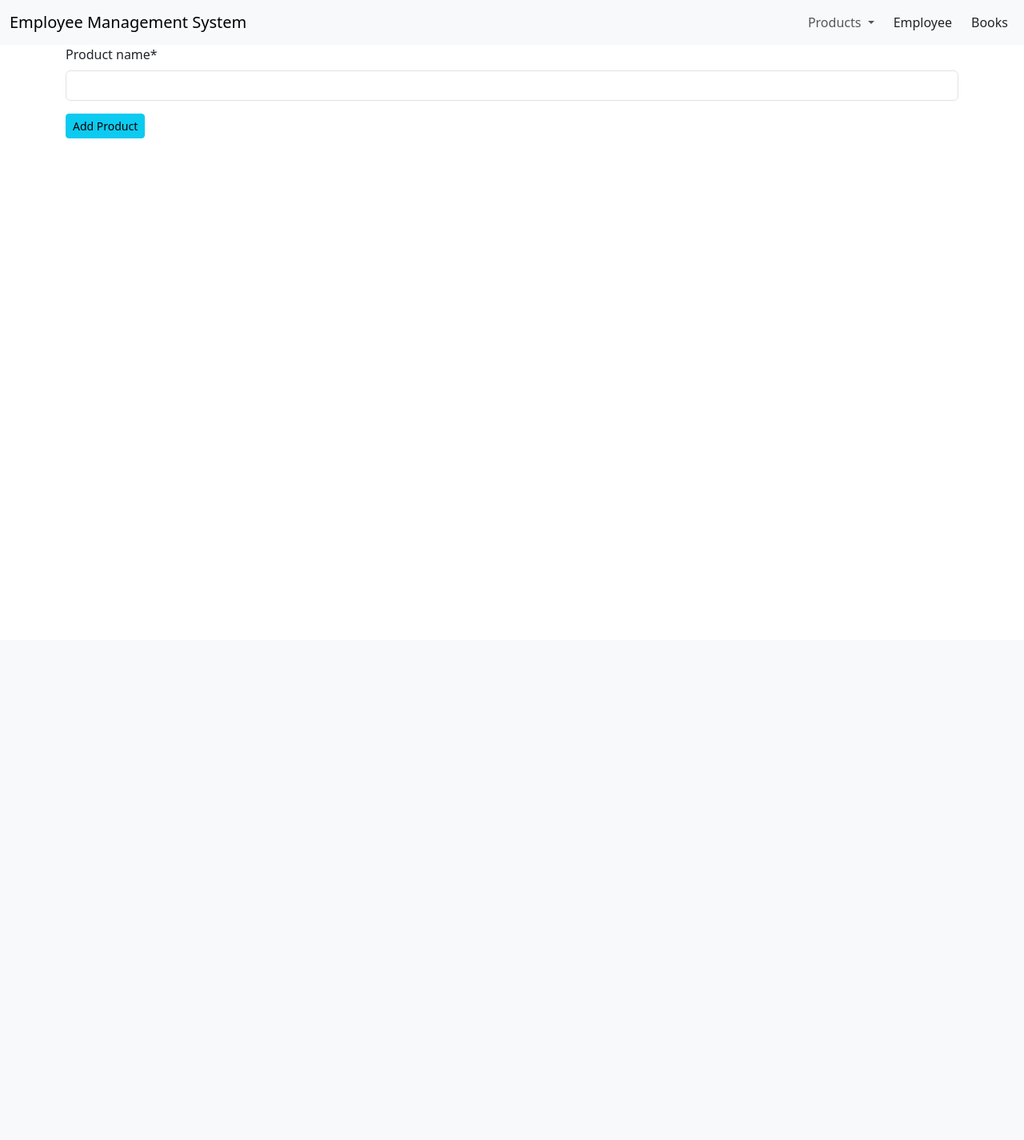
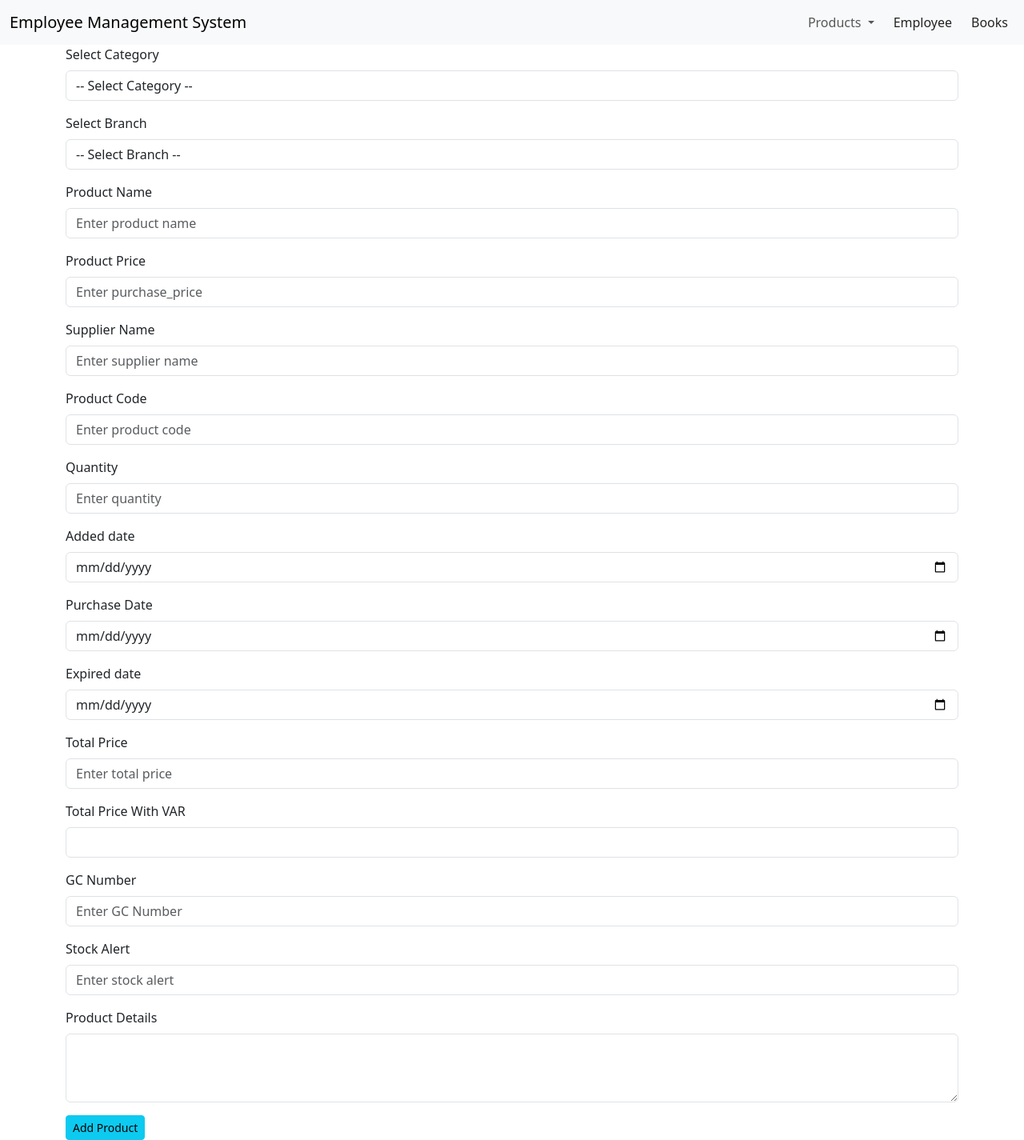
Before and after one commit to hahahang0/django_crud_two, a Django app: page /products/create/ in a window 1280 px wide. Shown: the whole page at 80% size. Before the commit the page ends 173 px from the top, so only its background shows below. Run offline with Django 5.2, Linux system fonts and the light colour scheme; data that the repository does not hold is empty; some libraries are stand-ins or nearby versions.

Commit message:
mulitple options in select and custom form 2025-02-23

```diff
--- a/category/views.py
+++ b/category/views.py
@@ -1,6 +1,7 @@
 from django.shortcuts import render,redirect,get_object_or_404
 from .models import Category
 from .forms import CategoryForm
+
 
 # Create your views here.
 
--- a/products/forms.py
+++ b/products/forms.py
@@ -4,4 +4,4 @@ from .models import Products
 class ProductForm(forms.ModelForm):
     class Meta:
         model = Products
-        fields = ['product_name']
+        fields = ['product_name','supplier_name','product_code','quantity','stock_alert','added_date','purchase_date','exp_date','purchase_price','total_price','total_price_with_vat','GC_number','product_details','branch','product_category']
--- a/products/templates/products/create.html
+++ b/products/templates/products/create.html
@@ -1,12 +1,94 @@
 {% extends 'base.html' %}
-{% block title %}  Create Products {% endblock title %}
+{% block title %}Create Products{% endblock title %}
+
 {% block content %}
-{% load crispy_forms_tags %}
 <div class="container-md">
-     <form action="" method="POST">
+    <form method="POST">
         {% csrf_token %}
-        {{   form|crispy   }}
+
+        <div class="mb-3">
+            <label for="category" class="form-label">Select Category</label>
+            <select name="product_category" id="category" class="form-control" required>
+                <option value="">-- Select Category --</option>
+                {% for category in categories %}
+                    <option value="{{ category.category_id }}">{{ category.category_name }}</option>
+                {% endfor %}
+            </select>
+        </div>
+
+        <div class="mb-3">
+            <label for="branch" class="form-label">Select Branch</label>
+            <select name="branch" id="branch" class="form-control" required>
+                <option value="">-- Select Branch --</option>
+                {% for branch in branches %}
+                    <option value="{{ branch.id }}">{{ branch.branch_name }}</option>
+                {% endfor %}
+            </select>
+        </div>
+
+        <div class="mb-3">
+            <label for="product_name" class="form-label">Product Name</label>
+            <input type="text" name="product_name" id="product_name" class="form-control" placeholder="Enter product name" required>
+        </div>
+
+        <div class="mb-3">
+            <label for="purchase_price" class="form-label">Product Price</label>
+            <input type="number" step="0.01" name="purchase_price" id="purchase_price" class="form-control" placeholder="Enter purchase_price" >
+        </div>
+
+         <div class="mb-3">
+            <label for="supplier_name" class="form-label">Supplier Name</label>
+            <input type="text" name="supplier_name" id="supplier_name" class="form-control" placeholder="Enter supplier name">
+        </div>
+
+        <div class="mb-3">
+            <label for="product_code" class="form-label">Product Code</label>
+            <input type="text" name="product_code" id="product_code" class="form-control" placeholder="Enter product code">
+        </div>
+
+        <div class="mb-3">
+            <label for="Quantity" class="form-label">Quantity</label>
+            <input type="text" name="quantity" id="Quantity" class="form-control" placeholder="Enter quantity">
+        </div>
+
+        <div class="mb-3">
+            <label for="added_date" class="form-label">Added date</label>
+            <input type="date" name="added_date" id="added_date" class="form-control">
+        </div>
+        <div class="mb-3">
+            <label for="purchase_date" class="form-label">Purchase Date</label>
+            <input type="date" name="purchase_date" id="purchase_date" class="form-control">
+        </div>
+        <div class="mb-3">
+            <label for="expired_date" class="form-label">Expired date</label>
+            <input type="date" name="exp_date" id="expired_date" class="form-control">
+        </div>
+            <div class="mb-3">
+            <label for="total_price" class="form-label">Total Price</label>
+            <input type="number" step="0.01" name="total_price" id="total_price" class="form-control" placeholder="Enter total price" >
+        </div>
+
+             <div class="mb-3">
+            <label for="total_price_with_vat" class="form-label">Total Price With VAR</label>
+            <input type="number" step="0.01" name="total_price_with_vat" id="total_price_with_vat" class="form-control" placeholder="" >
+        </div>
+
+           <div class="mb-3">
+            <label for="gc_number" class="form-label">GC Number</label>
+            <input type="text" name="GC_number" id="gc_number" class="form-control" placeholder="Enter GC Number">
+        </div>
+             <div class="mb-3">
+            <label for="stock_alert" class="form-label">Stock Alert</label>
+            <input type="number" name="stock_alert" id="stock_alert" class="form-control" placeholder="Enter stock alert">
+        </div>
+          <div class="mb-3">
+            <label for="product_details" class="form-label">Product Details</label>
+            <textarea class="form-control" name="product_details" id="product_details" rows="3"></textarea>
+        </div>
+
+
+
         <button type="submit" class="btn btn-info btn-sm">Add Product</button>
-     </form>
+    </form>
 </div>
 {% endblock content %}
--- a/products/views.py
+++ b/products/views.py
@@ -2,6 +2,9 @@ from django.shortcuts import render,redirect
 
 from .forms import ProductForm
 from .models import Products
+from category.models import Category
+from Branch.models import Branch
+
 
 
 # Create your views here.
@@ -11,10 +14,14 @@ def getProducts(request):
     return render(request,'products/list.html',{'products' : products})
 
 def createProducts(request):
+    categories = Category.objects.all()
+    branches = Branch.objects.all()
     if request.method == "POST":
         form = ProductForm(request.POST)
         if form.is_valid():
             form.save()
             return redirect('get_products')
+        else:
+            print("Form errors:", form.errors)
     form = ProductForm()
-    return render(request,'products/create.html',{"form" : form})
+    return render(request,'products/create.html',{"form" : form,"categories":categories,'branches' : branches})
```
